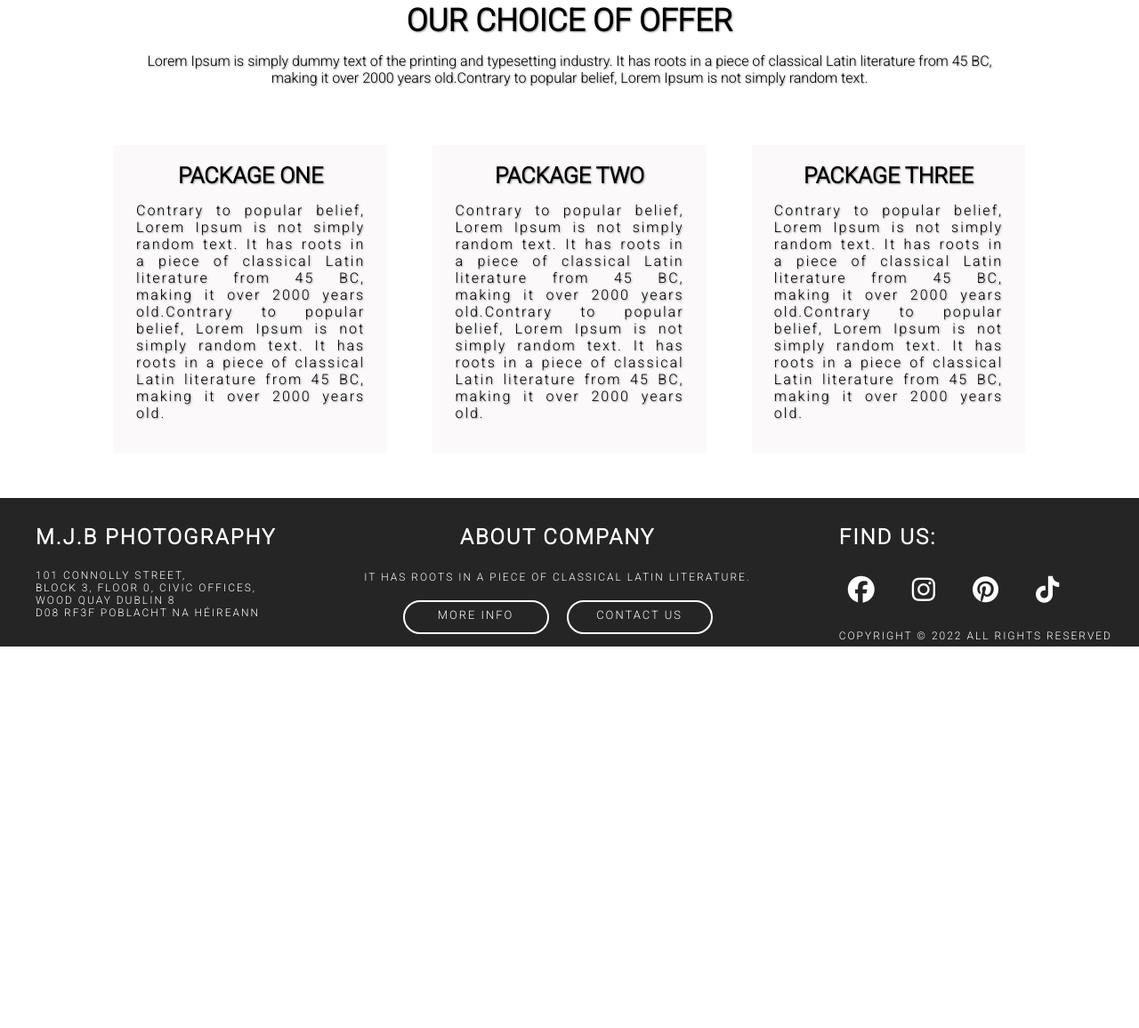
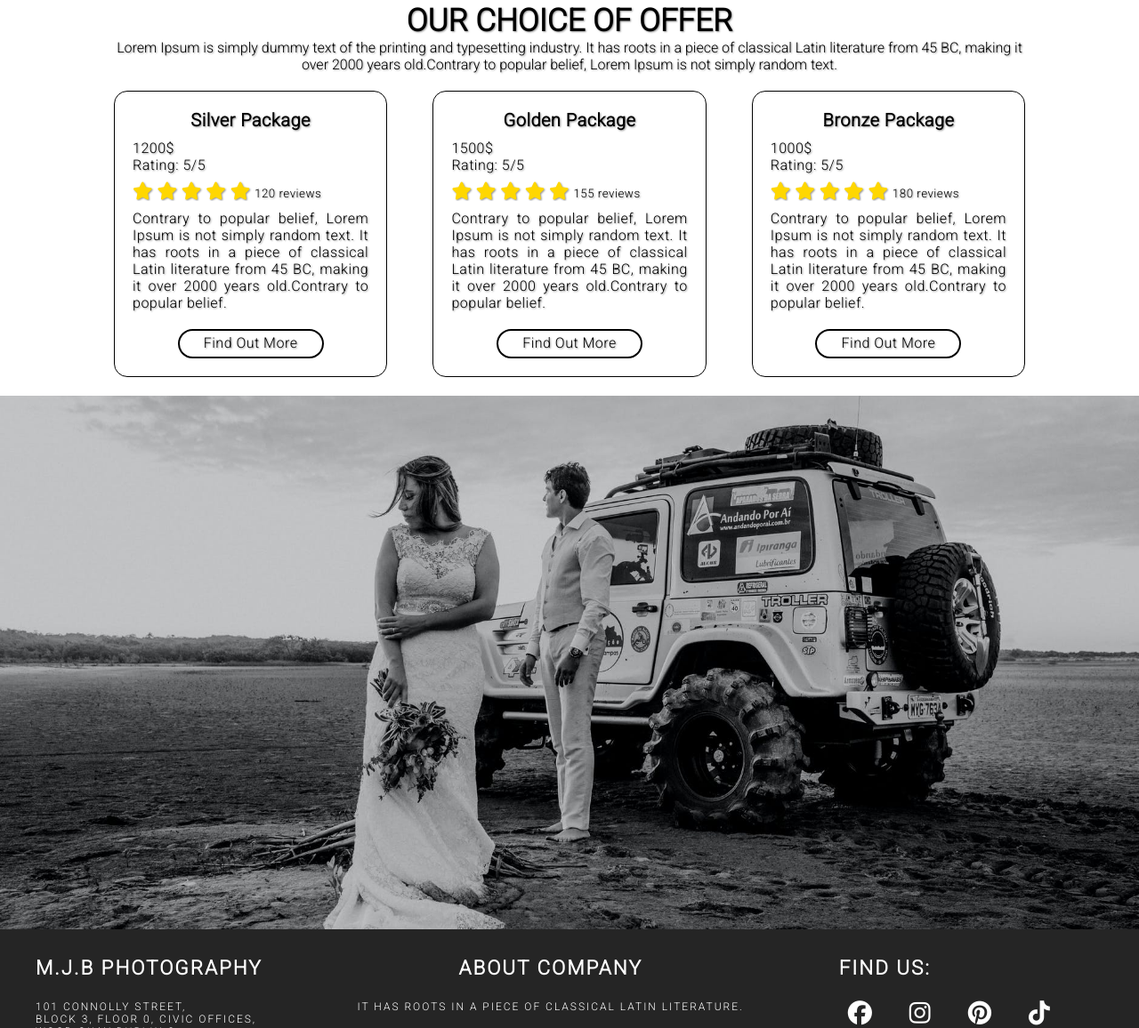
Before and after one commit to Code-Institute-Submissions/martynabrzezanska-M.J.B-Phototgraphy, a plain HTML site: page index.html in a window 1280 px wide. Shown: the part 877-2033 px from the top of the page at 89% size. Before the commit the page ends 1604 px from the top, so only its background shows below. Drawn offline with Linux system fonts and the light colour scheme.

Commit message:
Added rating features to each package choice and altered styling

```diff
--- a/assets/css/style.css
+++ b/assets/css/style.css
@@ -111,12 +111,8 @@ nav {
     text-shadow: 1px 1px 2px rgba(150, 150, 150, 1);
 }
 
-.packages p {
-    padding: 15px;
-}
-
 .row {
-    margin-bottom: 5%;
+    margin-bottom: 2%;
     display: flex;
     flex-wrap: wrap;
     justify-content: space-between;
@@ -124,26 +120,26 @@ nav {
 
 .row h2 {
     text-align: center;
-    text-transform: uppercase;
-    font-size: 25px;
+    text-transform: capitalize;
+    font-size: 20px;
+    margin-bottom: 2%;
+}
+
+.rating {
+    margin: 10px 0;
+    overflow: hidden;
 }
 
 .pack-choice {
     text-align: justify;
+    letter-spacing: 0.5px;
+    border: 1px solid black;
+    border-radius: 15px;;
     flex-basis: 30%;
     min-width: 300px;
-    background-color: rgb(251, 249, 249);
-    margin-top: 5%;
-    padding: 20px 10px;
+    margin-top: 2%;
+    padding: 20px 20px;
     box-sizing: border-box;
-    transition: 0.5s;
-}
-.pack-choice p {
-    letter-spacing: 2px;
-}
-
-.pack-choice:hover {
-    box-shadow: 0 0 20px 0px rgba(202, 15, 15, 0.818);
 }
 
 .pack-choice a, .pack-choice a:visited {
@@ -151,6 +147,33 @@ nav {
     color: black;
 }
 
+.pack-info {
+    margin: 0 auto;
+    margin-top: 20px;;
+    border: solid 2px black;
+    border-radius: 20px;
+    display: block;
+    text-align: center;
+    padding-top: 4px;
+    width: 160px;
+    height: 25px;
+}
+
+.fa-star {
+    color: gold;
+    font-size: 20px;
+    padding-top: 10px;
+}
+
+.images {
+    min-height: 75vh;
+    width: 100%;
+    background-image: url('/assets/images/pexels-photo-5651547.jpeg');
+
+    background-position: center;
+    background-size: cover;
+    position: relative;
+}
 
 footer {
     display: flex;
@@ -180,7 +203,7 @@ footer p {
 }
 
 .brand-contacts h5 {
-    font-size: 150%;
+    font-size: 140%;
     margin-top: 25px;
 }
 
@@ -196,7 +219,7 @@ footer p {
 }
 
 .brand-info h6 {
-    font-size: 150%;
+    font-size: 140%;
     margin-top: 25px;
 }
 
@@ -237,7 +260,7 @@ footer p {
 }
 
 .social-media h6 {
-    font-size: 150%;
+    font-size: 140%;
     margin-top: 25px;
 }
 
@@ -249,8 +272,8 @@ footer p {
 }
 
 .list-item i {
-    font-size: 30px;
-    margin: 30px 10px;
+    font-size: 170%;
+    margin: 25px 10px;
     color: white;
 }
 
@@ -258,3 +281,7 @@ footer p {
     float: right;
     text-align: end;
 }
+
+.fa-brands {
+    color: blue;
+}
--- a/index.html
+++ b/index.html
@@ -1,13 +1,14 @@
 <!DOCTYPE html>
-<html lang="en">
+    <html lang="en">
     <head>
         <meta charset="UTF-8">
         <meta name="viewport" content="width=device-width, initial-scale=1">
         <meta name="description" content="Ireland's best wedding photography,
-        we offer candit or documentary styles to capture perfect moments of the day through a wachful eye. ">
+        we offer candit or documentary styles to capture perfect moments of the day through a wachful eye.">
 
         <link rel="stylesheet" href="assets/css/style.css">
         <title>M.J.B Photography</title>
+
     </head>
     <body>
         <header class="navigation">
@@ -41,31 +42,74 @@
             </p>
 
             <div class="row">
-           <div class="pack-choice">
+            <div class="pack-choice">
+                <h2>Silver Package</h2>
+               <div class="rating">
+                   <ul>
+                       <li>1200$</li>
+                       <li>Rating: 5/5</li>
+                       <li><i class="fa-solid fa-star"></i>
+                        <i class="fa-solid fa-star"></i>
+                        <i class="fa-solid fa-star"></i>
+                        <i class="fa-solid fa-star"></i>
+                        <i class="fa-solid fa-star"></i>
+                        <small>120 reviews</small></ul>
+                   </ul></div>
+                        <p>Contrary to popular belief, Lorem Ipsum is not simply random text.
+                        It has roots in a piece of classical Latin literature from 45 BC,
+                        making it over 2000 years old.Contrary to popular belief.</p>
 
-               <a href="gallery.html"><h2>Package One</h2>
-                <p>Contrary to popular belief, Lorem Ipsum is not simply random text.
-                    It has roots in a piece of classical Latin literature from 45 BC, making it over 2000 years old.Contrary to popular belief, Lorem Ipsum is not simply random text.
-                    It has roots in a piece of classical Latin literature from 45 BC, making it over 2000 years old.</p>
-            </a></div>
+                        <a href="#" class="pack-info">Find Out More</a>
+            </div>
 
             <div class="pack-choice">
-                <a href="gallery.html"><h2>Package Two</h2>
-                <p>Contrary to popular belief, Lorem Ipsum is not simply random text.
-                    It has roots in a piece of classical Latin literature from 45 BC, making it over 2000 years old.Contrary to popular belief, Lorem Ipsum is not simply random text.
-                    It has roots in a piece of classical Latin literature from 45 BC, making it over 2000 years old.</p>
-                </a></div>
+                <h2>Golden Package</h2>
+                <div class="rating">
+                    <ul>
+                        <li>1500$</li>
+                        <li>Rating: 5/5</li>
+                        <li><i class="fa-solid fa-star"></i>
+                         <i class="fa-solid fa-star"></i>
+                         <i class="fa-solid fa-star"></i>
+                         <i class="fa-solid fa-star"></i>
+                         <i class="fa-solid fa-star"></i>
+                         <small>155 reviews</small></ul>
+                    </ul></div>
+                         <p>Contrary to popular belief, Lorem Ipsum is not simply random text.
+                         It has roots in a piece of classical Latin literature from 45 BC,
+                         making it over 2000 years old.Contrary to popular belief.</p>
+
+                         <div class="info-button">
+                         <a href="#" class="pack-info">Find Out More</a></div>
+             </div>
+
+
             <div class="pack-choice">
-                <a href="gallery.html"><h2>Package Three</h2>
-                <p>Contrary to popular belief, Lorem Ipsum is not simply random text.
-                    It has roots in a piece of classical Latin literature from 45 BC, making it over 2000 years old.Contrary to popular belief, Lorem Ipsum is not simply random text.
-                    It has roots in a piece of classical Latin literature from 45 BC, making it over 2000 years old.</p>
-                </a></div>
-            </div>
+                <h2>Bronze Package</h2>
+                    <div class="rating">
+                        <ul>
+                            <li>1000$</li>
+                            <li>Rating: 5/5</li>
+                            <li><i class="fa-solid fa-star"></i>
+                             <i class="fa-solid fa-star"></i>
+                             <i class="fa-solid fa-star"></i>
+                             <i class="fa-solid fa-star"></i>
+                             <i class="fa-solid fa-star"></i>
+                             <small>180 reviews</small></ul>
+                        </ul></div>
+                             <p>Contrary to popular belief, Lorem Ipsum is not simply random text.
+                             It has roots in a piece of classical Latin literature from 45 BC,
+                             making it over 2000 years old.Contrary to popular belief.</p>
+
+                             <a href="#" class="pack-info">Find Out More</a></div>
+                             </div>
+        </section>
+
+        <section class="images">
+
         </section>
 
         <footer>
-
                 <div class="brand-contacts">
                     <h5>M.J.B Photography</h5><br>
                     <p>101 Connolly Street,<br> Block 3, Floor 0, Civic Offices,<br> Wood Quay Dublin 8<br> D08 RF3F Poblacht na hÉireann</p>
@@ -83,14 +127,18 @@
                 <h6>Find us:</h6>
                 <ul class="social-icons">
                     <li class="list-item">
-                        <a href="http://facebook.com" target="_blank" rel="noopener" aria-label="Visit Our Facebook Page (opens in a new tab)"><i class="fa-brands fa-facebook"></i></a>
+                        <a href="http://facebook.com" target="_blank" rel="noopener" aria-label="Visit Our Facebook Page (opens in a new tab)">
+                            <i class="fa-brands fa-facebook"></i></a>
                     </li>
                     <li class="list-item">
-                        <a href="http://instagram.com" target="_blank" rel="noopener" aria-label="Visit Our Instagram Page (opens in a new tab)"><i class="fa-brands fa-instagram"></i></a>
+                        <a href="http://instagram.com" target="_blank" rel="noopener" aria-label="Visit Our Instagram Page (opens in a new tab)">
+                            <i class="fa-brands fa-instagram"></i></a>
                     </li>
-                    <li class="list-item"><a href="http://pintrest.com" target="_blank" rel="noopener" aria-label="Visit Our Pintrest Page (opens in a new tab)"><i class="fa-brands fa-pinterest"></i></a>
+                    <li class="list-item"><a href="http://pintrest.com" target="_blank" rel="noopener" aria-label="Visit Our Pintrest Page (opens in a new tab)">
+                        <i class="fa-brands fa-pinterest"></i></a>
                     </li>
-                    <li class="list-item"><a href="http://pintrest.com" target="_blank" rel="noopener" aria-label="Visit Our Tik Tok Page (opens in a new tab)"><i class="fa-brands fa-tiktok"></i></a>
+                    <li class="list-item"><a href="http://pintrest.com" target="_blank" rel="noopener" aria-label="Visit Our Tik Tok Page (opens in a new tab)">
+                        <i class="fa-brands fa-tiktok"></i></a>
                     </li>
                 </ul>
                    <p class="copyright">Copyright &copy; 2022 All Rights Reserved</p>
```
Also changed, not shown: assets/images/pexels-photo-5651547.jpeg (added).
